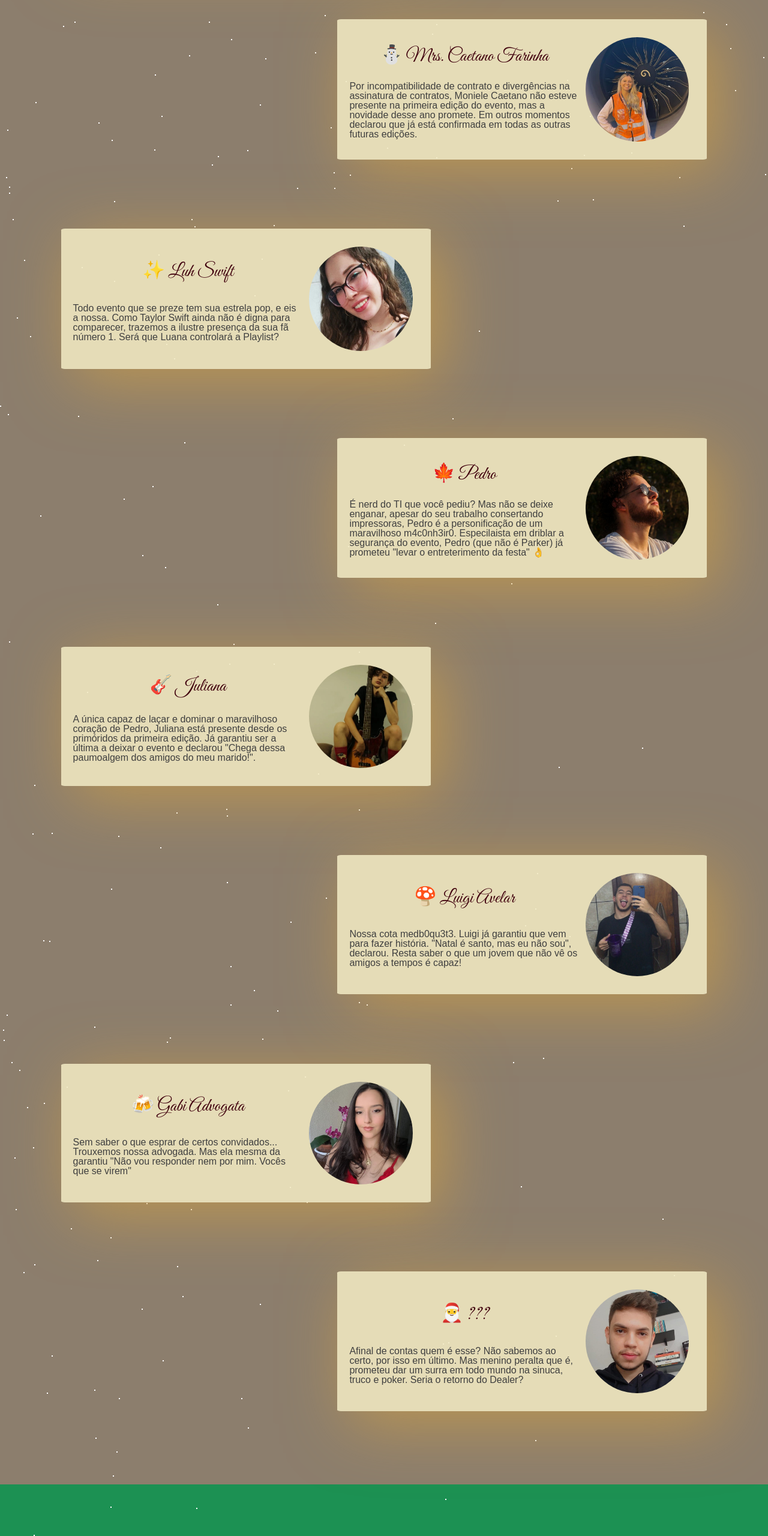
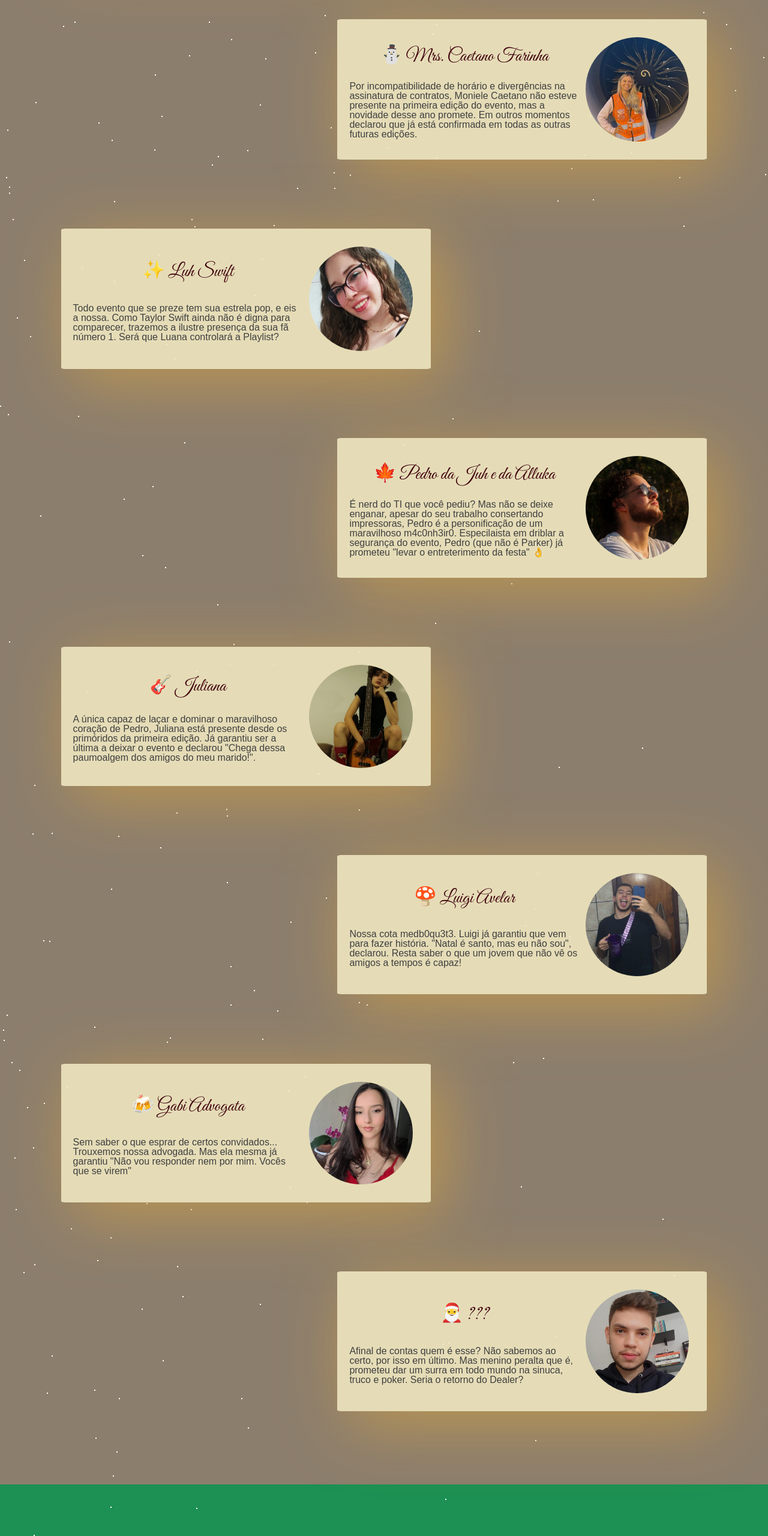
Before and after one commit to murilorodriguesvs/amigosprime, a plain HTML site: page index.html in a window 1280 px wide. Shown: the part 1720-4280 px from the top of the page at 60% size. Drawn offline with Linux system fonts and the light colour scheme.

Commit message:
Update index.html

```diff
--- a/index.html
+++ b/index.html
@@ -68,7 +68,7 @@
                        &#x26C4 Mrs. Caetano Farinha
                     </h2>
                     <h3>
-                        Por incompatibilidade de contrato e divergências na assinatura de contratos, Moniele Caetano não
+                        Por incompatibilidade de horário e divergências na assinatura de contratos, Moniele Caetano não
                         esteve presente na primeira edição do evento, mas a novidade desse ano promete. Em outros
                         momentos declarou que já está confirmada em todas as outras futuras edições.
                     </h3>
@@ -91,7 +91,7 @@
             <article class="second_card option1">
                 <div>
                     <h2>
-                        &#x1F341 Pedro
+                        &#x1F341 Pedro da Juh e da Alluka
                     </h2>
                     <h3>
                         É nerd do TI que você pediu? Mas não se deixe enganar, apesar do seu trabalho consertando
@@ -133,7 +133,7 @@
                        &#x1F37B Gabi Advogata
                     </h2>
                     <h3>
-                        Sem saber o que esprar de certos convidados... Trouxemos nossa advogada. Mas ela mesma da
+                        Sem saber o que esprar de certos convidados... Trouxemos nossa advogada. Mas ela mesma já
                         garantiu "Não vou responder nem por mim. Vocês que se virem"
                     </h3>
                 </div>
@@ -162,7 +162,7 @@
     </section>
     <section class="fourth">
         <h1 class="fourth_title">&#x1F4B8 É natal, mas não é caridade... &#x1F64F</h1>
-        <h2 class="fourth_text"><i>&#x1F5E8</i> Para financiar o evento é necessário dinheiro. Para ter dinheiero para bancar os outros é necessário ser rico. Então colabore enviando o pix.
+        <h2 class="fourth_text"><i>&#x1F5E8</i> Para financiar o evento é necessário dinheiro. Para ter dinheiro para bancar os outros é necessário ser rico. Então colabore enviando o pix.
             Se você foi convidado por alguém, sugiro que mande essa pessoa pagar, afinal de contas ela te convidou.
             Ajude-nos a financiar a comida e a bebida.
         </h2>
```
